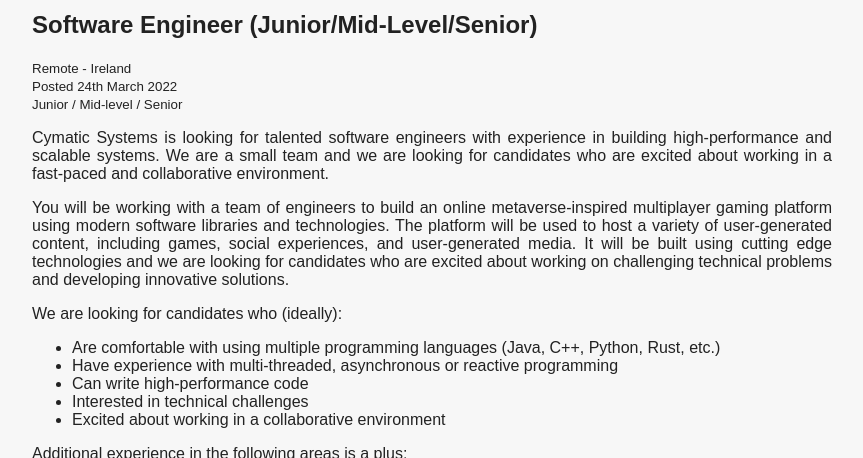
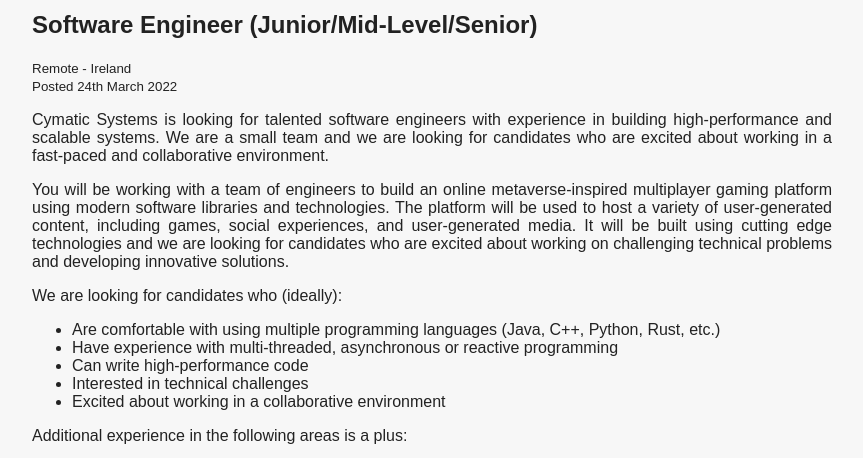
Before and after one commit to Cymatic-Systems/cymatic.ie, a plain HTML site: page positions.html in a window 1280 px wide. Shown: the part 285-743 px from the top of the page, without its empty margins (208-1071 px from the left). Drawn offline with Linux system fonts and the light colour scheme.

Commit message:
Update positions.html

```diff
--- a/positions.html
+++ b/positions.html
@@ -58,8 +58,6 @@
       <br />
       <small>Posted 24th March 2022</small>
       <br />
-      <small>Junior / Mid-level / Senior</small>
-      <br />
       <p>Cymatic Systems is looking for talented software engineers with experience in building high-performance and scalable systems. We are a small team and we are looking for candidates who are excited about working in a fast-paced and collaborative environment.</p>
       <p>You will be working with a team of engineers to build an online metaverse-inspired multiplayer gaming platform using modern software libraries and technologies. The platform will be used to host a variety of user-generated content, including games, social experiences, and user-generated media. It will be built using cutting edge technologies and we are looking for candidates who are excited about working on challenging technical problems and developing innovative solutions.</p>
       <p>We are looking for candidates who (ideally):</p>
```
